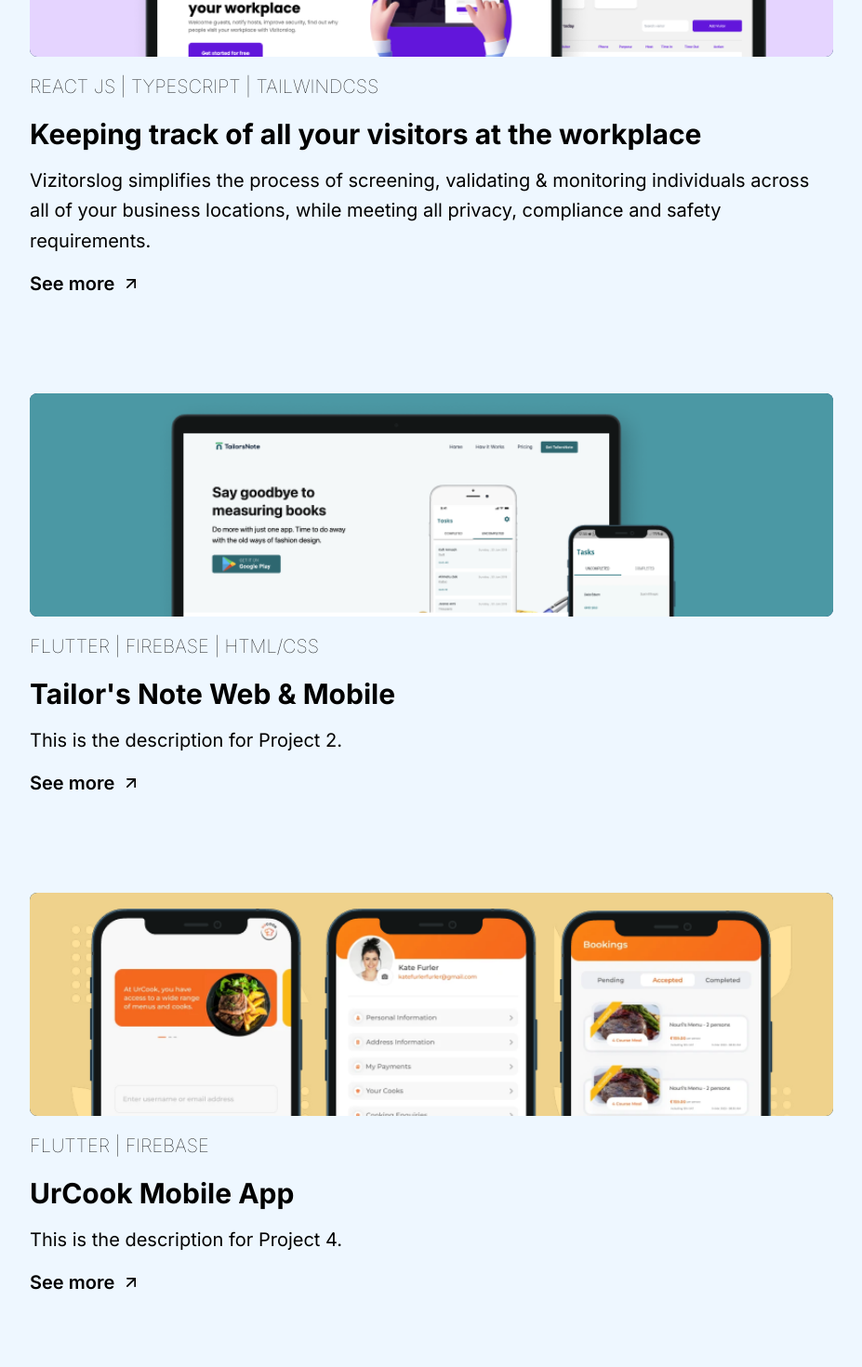
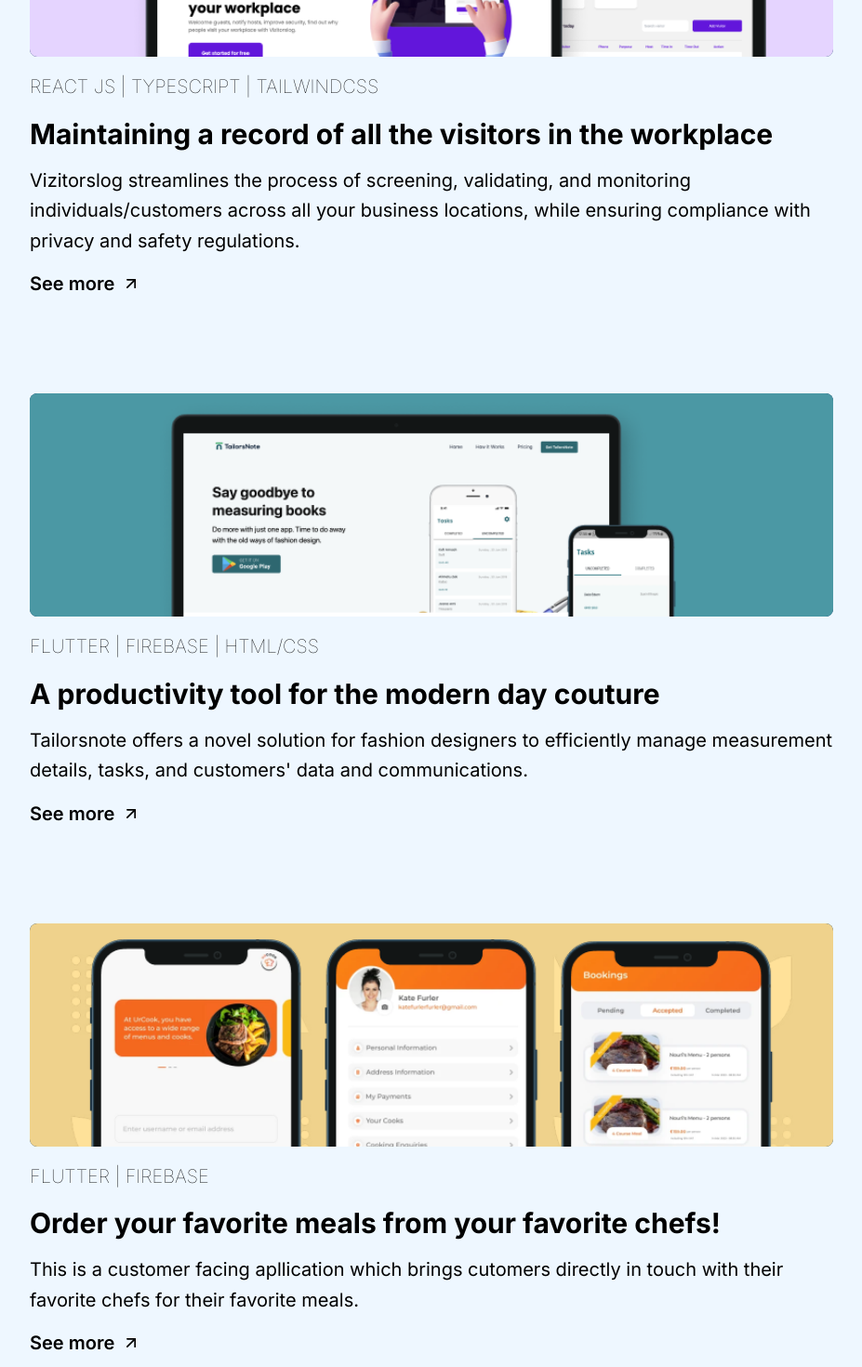
Before and after one commit to XanderSelorm/xander-selorm-portfolio, a Next.js app: page / in a window 1280 px wide. Shown: the part 720-2190 px from the top of the page at 93% size, without its empty margins (176-1103 px from the left). Built offline with nearby package versions, Linux system fonts and the light colour scheme.

Commit message:
added project descriptions

```diff
--- a/resources/projects-data.ts
+++ b/resources/projects-data.ts
@@ -6,45 +6,44 @@
     stack: string;
 }[] = [
         {
-            name: "Keeping track of all your visitors at the workplace",
+        name: "Maintaining a record of all the visitors in the workplace",
             url: "https://www.vizitorslog.com",
-            description: `Vizitorslog simplifies the process of screening, validating & monitoring individuals across all
-of your business locations, while meeting all privacy, compliance and safety requirements.`,
+        description: `Vizitorslog streamlines the process of screening, validating, and monitoring individuals/customers across all your business locations, while ensuring compliance with privacy and safety regulations.`,
             image: "/imgs/vizitors-log-project.png",
             stack: "React JS | TypeScript | TailwindCSS",
         },
         {
-            name: "Tailor's Note Web & Mobile",
+            name: "A productivity tool for the modern day couture",
             url: "https://www.tailorsnote.com",
-            description: "This is the description for Project 2.",
+            description: "Tailorsnote offers a novel solution for fashion designers to efficiently manage measurement details, tasks, and customers' data and communications.",
             image: "/imgs/tailors-note-project.png",
             stack: "Flutter | Firebase | HTML/CSS",
         },
         {
-            name: "UrCook Mobile App",
+            name: "Order your favorite meals from your favorite chefs!",
             url: "https://play.google.com/store/apps/details?id=com.arbutus.urcook",
-            description: "This is the description for Project 4.",
+            description: "This is a customer facing apllication which brings cutomers directly in touch with their favorite chefs for their favorite meals.",
             image: "/imgs/urcook-project.png",
             stack: "Flutter | Firebase",
         },
         {
             name: "Treesyt Website & Dashboard",
             url: null,
-            description: "This is the description for Project 5.",
+            description: "An innovative agri-tech platform",
             image: "/imgs/treesyt-project.png",
             stack: "Next JS | TypeScript | TailwindCSS",
         },
         {
             name: "The Business Directory",
             url: "https://www.wedeyvolta.com",
-            description: "This is the description for Project 3.",
+            description: "An innovative platform to bring businesses to the general public. at no cost!",
             image: "/imgs/business-directory-project.png",
             stack: "React JS | Firebase",
         },
         {
-            name: "Dev's Pool",
+            name: "Bye bye to sending job application emails!",
             url: null,
-            description: "This is the description for Project 6.",
+            description: "A platform to help streamline the recruiting process for Human Resource Managers and applicants seeking to join Scynett.",
             image: "/imgs/devs-pool-project.png",
             stack: "React JS | TypeScript | TailwindCSS",
         }
```
